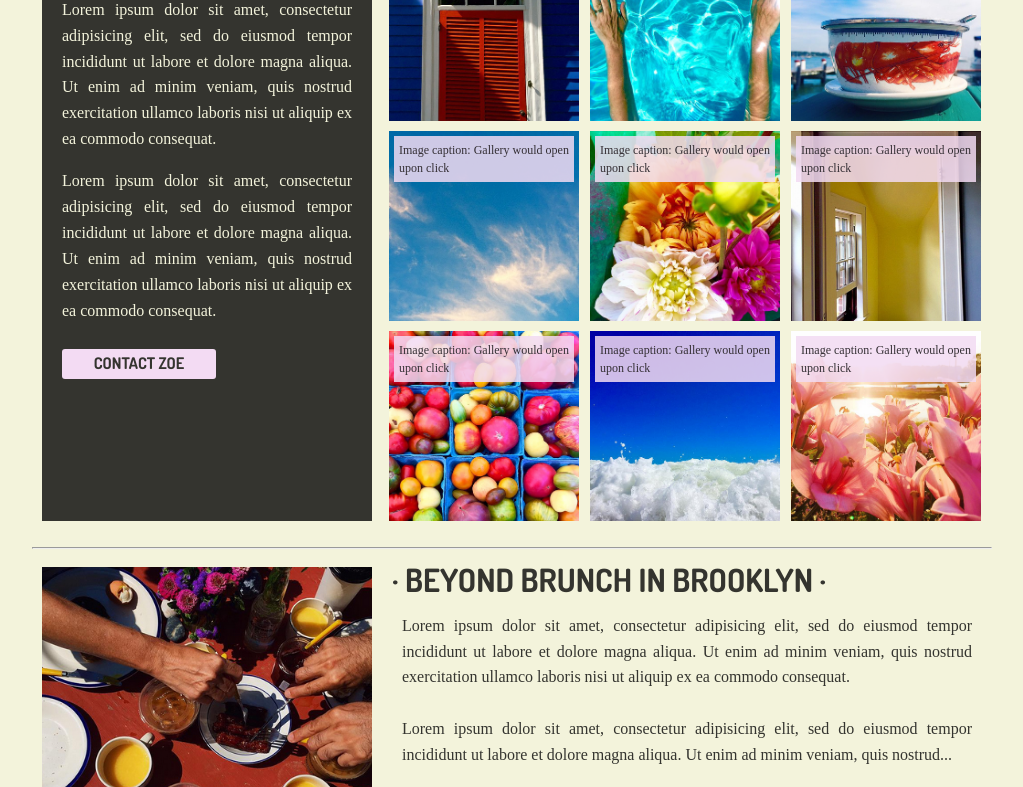
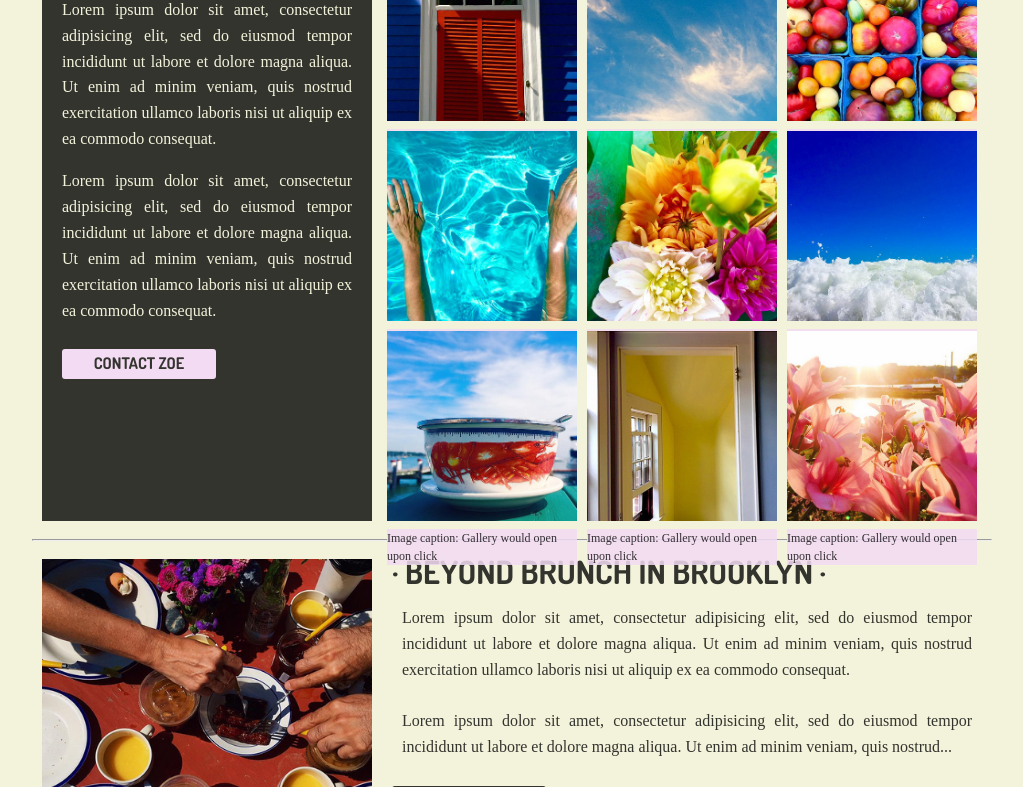
Before and after one commit to leilaos/leilaos.github.io, a plain HTML site: page unit-6/index.html in a window 1280 px wide. Shown: the part 212-999 px from the top of the page, without its empty margins (128-1151 px from the left). Drawn offline with Linux system fonts and the light colour scheme; a web font is replaced by a local one.

Commit message:
Unit 6 v2

```diff
--- a/unit-6/css/style.css
+++ b/unit-6/css/style.css
@@ -96,6 +96,37 @@ hr {
 	background-color: rgba(52,52,47,0.5);
 }
 
+.container {
+	float: left;
+	width: 190px;
+    height: 190px;
+  	margin: 0 5px 10px;
+}
+
+figure {
+	position: relative;
+}
+
+figcaption {
+	position: absolute;
+	background-color: rgba(243,219,243,0.85);
+	font-family: 'Droid Serif', serif;
+	font-weight: 700italic;
+  	font-size: 0.75em;
+  	line-height: 1.5em;
+  	color: white;
+	width: 100%;
+}
+
+figcaption a {
+	color: #342F34;
+	text-decoration: none;
+}
+
+figcaption a:hover {
+	text-decoration: underline;
+}
+
 footer {
 	width: 940px;
 	float: left;
@@ -122,6 +153,10 @@ footer {
 	text-align: justify;
 }
 
+
+
+
+
 .mainp2 {
 	font-size: 1em;
 	font-family: 'Droid Serif', serif;
@@ -136,13 +171,6 @@ footer {
 	text-align: justify;
 /*	padding-right: 10px;*/
 /*	margin: 10px;*/
-}
-
-.container {
-	width:190px;
-	height: 190px;
-	position: relative;
-	padding-bottom: 10px;
 }
 
 .section {
@@ -192,45 +220,6 @@ footer {
 	text-decoration: underline;
 }
 
-.column {
-	display: inline-block;
-	width: 190px;
-	margin-left: 7px;
-}
-
-.img {
-	position: absolute;
-}
-
-.imgp {
-	position: absolute;
-	background-color: rgba(243,219,243,0.85);
-	font-family: 'Droid Serif', serif;
-	font-weight: 700italic;
-  	font-size: 0.75em;
-  	line-height: 1.5em;
-  	margin: 5px;
-  	padding: 5px;
-  	color: white;
-}
-
-.imgp span {
-	width: 95%;
-	padding: 10px;
-	margin: 2px;
-}
-
-.imgp a {
-	color: #342F34;
-	text-decoration: none;
-}
-
-.imgp a:hover {
-/*	background-color: white;*/
-/*	color: #D9D9C4;*/
-	text-decoration: underline;
-}
-
 .bttmcol {
 	display: inline-block;
 	float: left;
@@ -256,7 +245,7 @@ footer {
 	float: left;
 	background-color: #34342F;
 	color: #F3F3DB;
-	display: inline-block;
+/*	display: inline-block;*/
 	width: 310px;
 	padding: 20px;
 	text-align: justify;
@@ -267,7 +256,6 @@ footer {
 
 #maincol2 {
 	float: left;
-	display: inline-block;
 	width: 610px;
 	float: right;
 	margin: 10px 0px 0px 0px;
--- a/unit-6/index.html
+++ b/unit-6/index.html
@@ -38,78 +38,68 @@
 
 	<div id="maincol2">
 
-		<div class="column">
-
 	<div class="container">
-				<div class="img">
+	<figure>
 		<img src="images/door-zoe-babian-photography.jpg" alt="door" title="Red door blue walls" width="190px" height="190px">
-				</div>
-				<p class="imgp"><a href="#">Image caption: Gallery would open upon click</a></p>
+		<figcaption><a href="#">Image caption: Gallery would open upon click</a></figcaption>
+	</figure>
 	</div>
 
 	<div class="container">
-				<div class="img">
+	<figure>
 		<img src="images/cloud-sky-zoe-babian-photography.jpg" alt="sky" title="Bright blue sky" width="190px" height="190px">
-				</div>
-				<p class="imgp"><a href="#">Image caption: Gallery would open upon click</a></p>
+		<figcaption><a href="#">Image caption: Gallery would open upon click</a></figcaption>
+	</figure>
 	</div>
 
 	<div class="container">
-				<div class="img">
+	<figure>
 		<img src="images/fruit-and-veg-zoe-babian-photography.jpg" alt="fruit and vegetables" title="Fresh fruit and vegetables" width="190px" height="190px">
-				</div>
-				<p class="imgp"><a href="#">Image caption: Gallery would open upon click</a></p>
-			</div>
-
-		</div>
-
-		<div class="column">
-
-			<div class="container">
-				<div class="img">
-				<img src="images/swimming-zoe-babian-photography.jpg" alt="swimming pool" title="Swimming in the pool" width="190px" height="190px">
-				</div>
-				<p class="imgp"><a href="#">Image caption: Gallery would open upon click</a></p>
+		<figcaption><a href="#">Image caption: Gallery would open upon click</a></figcaption>
+	</figure>
 	</div>
 
 	<div class="container">
-				<div class="img">
-				<img src="images/more-flowers-zoe-babian-photography.jpg" alt="flowers" title="Beautiful flowers" width="190px" height="190px">
-				</div>
-				<p class="imgp"><a href="#">Image caption: Gallery would open upon click</a></p>
+	<figure>
+		<img src="images/swimming-zoe-babian-photography.jpg" alt="swimming pool" title="Swimming in the pool" width="190px" height="190px">
+		<figcaption><a href="#">Image caption: Gallery would open upon click</a></figcaption>
+	</figure>
 	</div>
 
 	<div class="container">
-				<div class="img">
-				<img src="images/ocean-waves-zoe-babian-photography.jpg" alt="ocean" title="Ocean waves" width="190px" height="190px">
-				</div>
-				<p class="imgp"><a href="#">Image caption: Gallery would open upon click</a></p>
-			</div>
-
-		</div>
-
-		<div class="column">
-
-			<div class="container">
-				<div class="img">
-				<img src="images/lobster-bowl-zoe-babian-photography.jpg" alt="bowl" title="Lobster down by the harbor" width="190px" height="190px">
-				</div>
-				<p class="imgp"><a href="#">Image caption: Gallery would open upon click</a></p>
+	<figure>
+		<img src="images/more-flowers-zoe-babian-photography.jpg" alt="flowers" title="Beautiful flowers" width="190px" height="190px">
+		<figcaption><a href="#">Image caption: Gallery would open upon click</a></figcaption>
+	</figure>
 	</div>
 
 	<div class="container">
-				<div class="img">
-				<img src="images/doorway-zoe-babian-photography.jpg" alt="doorway" title="Doorway" width="190px" height="190px">
-				</div>
-				<p class="imgp"><a href="#">Image caption: Gallery would open upon click</a></p>
+	<figure>
+		<img src="images/ocean-waves-zoe-babian-photography.jpg" alt="ocean" title="Ocean waves" width="190px" height="190px">
+		<figcaption><a href="#">Image caption: Gallery would open upon click</a></figcaption>
+	</figure>
 	</div>
 
 	<div class="container">
-				<div class="img">
+	<figure>
+		<img src="images/lobster-bowl-zoe-babian-photography.jpg" alt="bowl" title="Lobster down by the harbor" width="190px" height="190px">
+		<figcaption><a href="#">Image caption: Gallery would open upon click</a></figcaption>
+	</figure>
+	</div>
+
+	<div class="container">
+	<figure>
+		<img src="images/doorway-zoe-babian-photography.jpg" alt="doorway" title="Doorway" width="190px" height="190px">
+		<figcaption><a href="#">Image caption: Gallery would open upon click</a></figcaption>
+	</figure>
+	</div>
+
+	<div class="container">
+	<figure>
 		<img src="images/flowers-zoe-babian-photography.jpg" alt="flowers" title="More beautiful flowers" width="190px" height="190px">
-				</div>
-				<p class="imgp"><a href="#">Image caption: Gallery would open upon click</a></p>
-			</div>
+		<figcaption><a href="#">Image caption: Gallery would open upon click</a></figcaption>
+	</figure>
+
 
 </div>
 
```
Also changed, not shown: 1 other file. Lines whose indentation alone changed are shown as unchanged.
